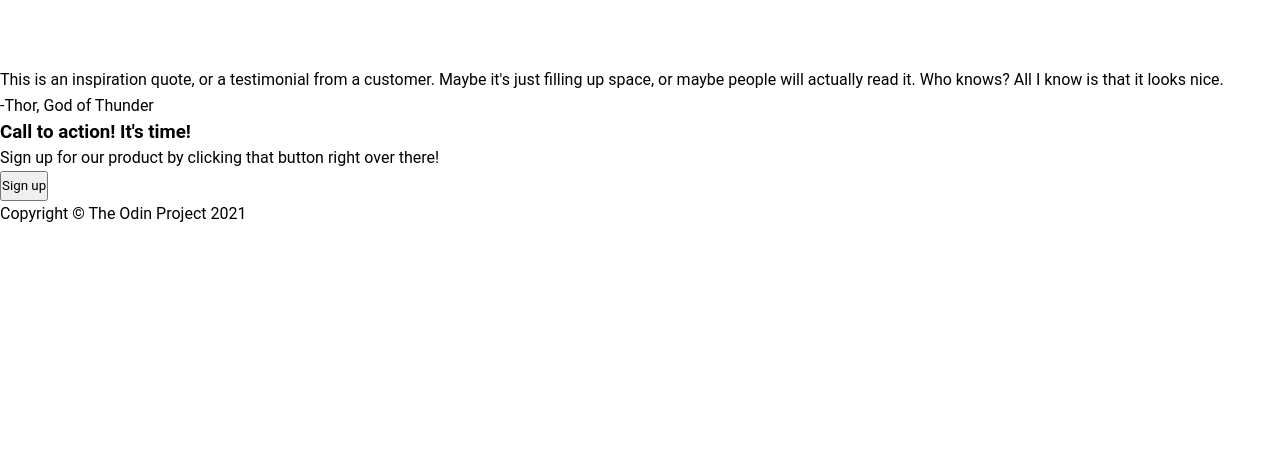
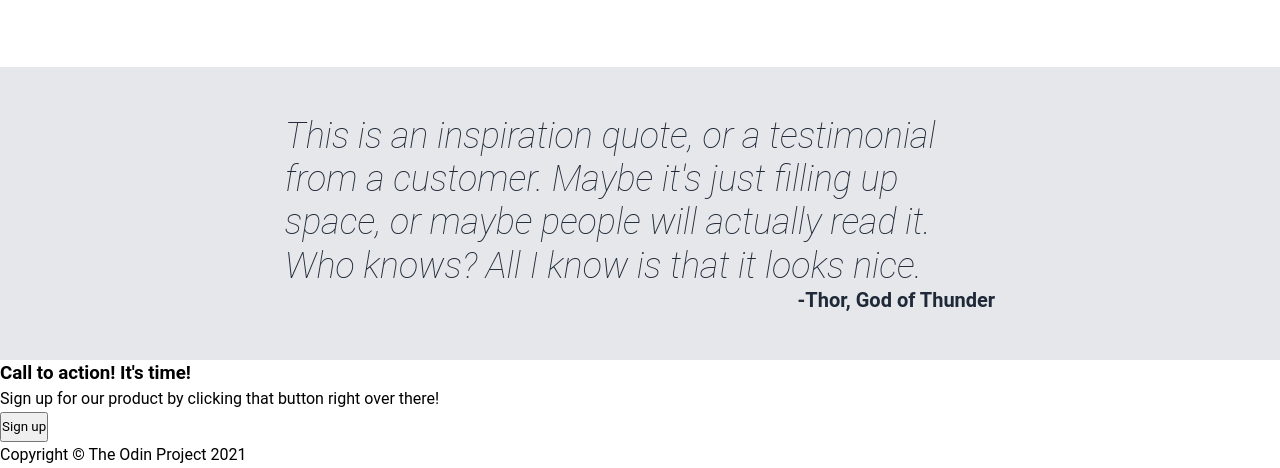
Before and after one commit to Amir-Ramez/Landing-Page, a plain HTML site: page index.html in a window 1280 px wide. Shown: the part 1043-1511 px from the top of the page. Before the commit the page ends 1270 px from the top, so only its background shows below. Drawn offline with Linux system fonts and the light colour scheme.

Commit message:
Align quote author to the right and adjust styling for quote section

```diff
--- a/style.css
+++ b/style.css
@@ -121,3 +121,29 @@ body {
     font-size: 20px;
     color: #7e7c7c;
 }
+
+.quote {
+    flex: 1;
+    background-color: #e5e7eb;
+    font-size: 36px;
+    color: #1f2937;
+    font-style: italic;
+    display: flex;
+    flex-direction: column;
+    justify-content: center;
+    align-items: center;
+    padding: 48px;
+    font-weight: lighter;
+}
+
+.quote p {
+    width: 60%;
+    line-height: 1.2;
+}
+
+.quote .quote-author {
+    font-size: 20px;
+    font-weight: 700;
+    text-align: right;
+    font-style: normal;
+}
```
